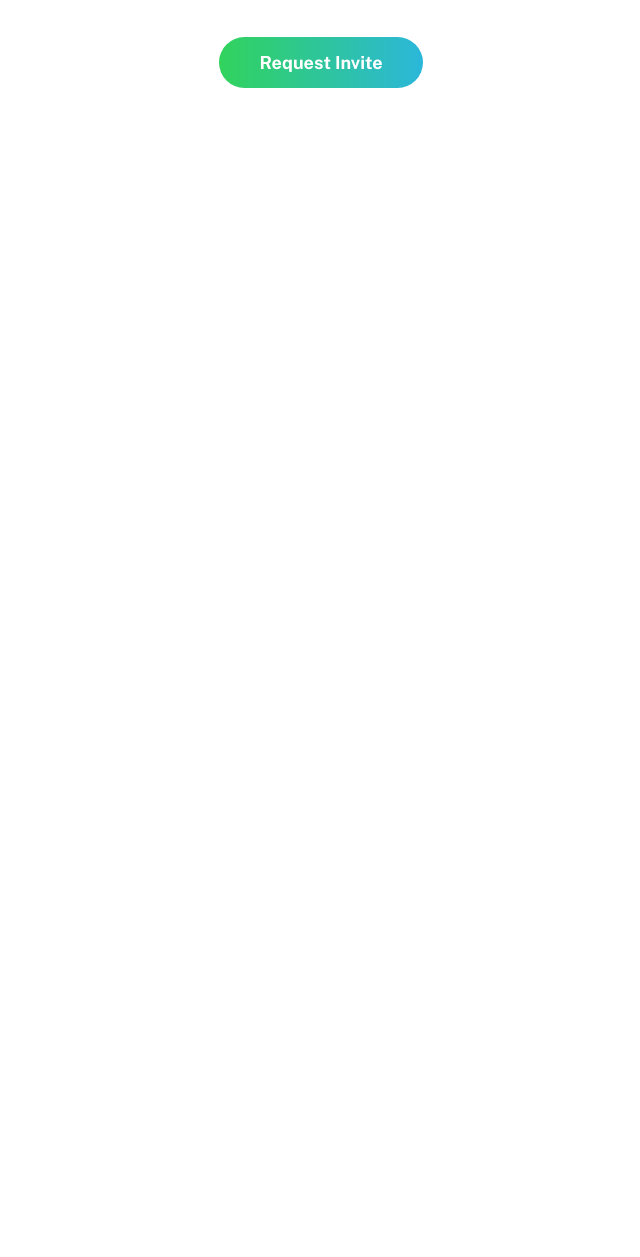
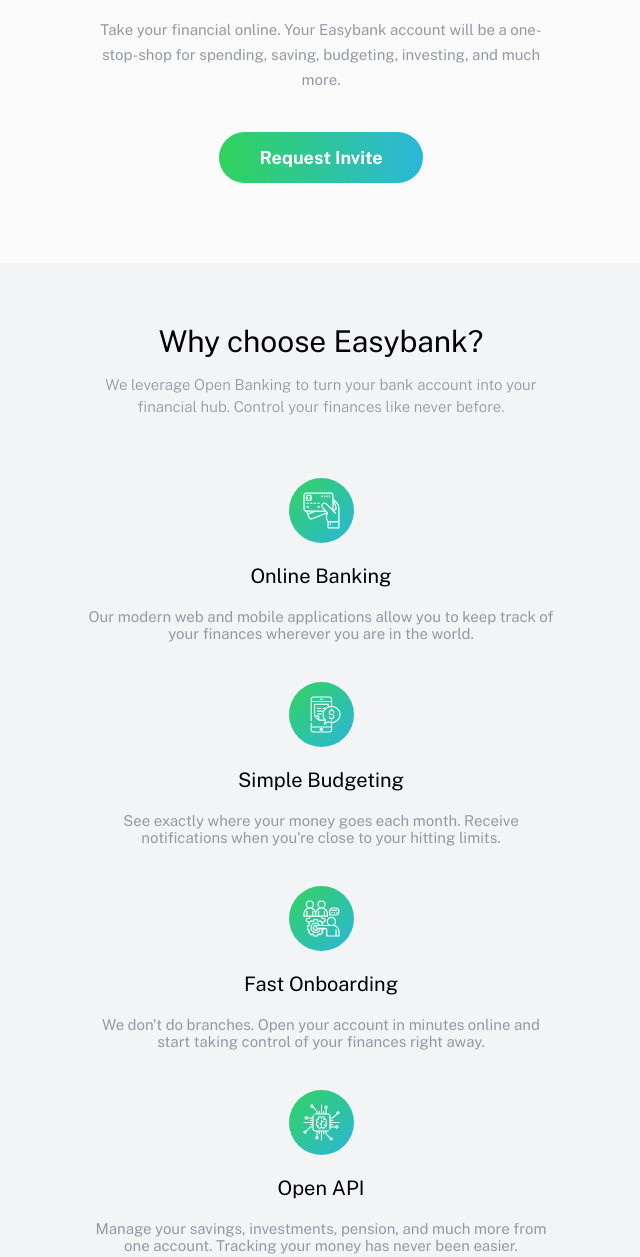
Before and after one commit to Makson19/easybank-landing-page, a plain HTML site: page index.html in a window 1280 px wide. Shown: the part 503-1760 px from the top of the page, without its empty margins (319-959 px from the left). Before the commit the page ends 800 px from the top, so only its background shows below. Drawn offline with nearby package versions, Linux system fonts and the light colour scheme.

Commit message:
add main

```diff
--- a/index.html
+++ b/index.html
@@ -59,6 +59,53 @@
         </header>
     </div>
 
+    <div class="container-main">
+        <main class="main">
+            <section class="main__choose">
+                <div class="main__choose-description">
+                    <h2>Why choose Easybank?</h2>
+                    <p>
+                        We leverage Open Banking to turn your bank account into your financial hub. Control your finances like never before.
+                    </p>
+                </div>
+
+                <div class="main__choose-container_cards">
+                    <div class="card card-online">
+                        <img src="./images/icon-online.svg" alt="logo online banking">
+                        <h3>Online Banking</h3>
+                        <p>
+                            Our modern web and mobile applications allow you to keep track of your finances wherever you are in the world.
+                        </p>
+                    </div>
+
+                    <div class="card card-budgeting">
+                        <img src="./images/icon-budgeting.svg" alt="logo simple budgeting">
+                        <h3>Simple Budgeting</h3>
+                        <p>
+                            See exactly where your money goes each month. Receive notifications when you're close to your hitting limits.
+                        </p>
+                    </div>
+
+                    <div class="card card-onboarding">
+                        <img src="./images/icon-onboarding.svg" alt="logo fast onboarding">
+                        <h3>Fast Onboarding</h3>
+                        <p>
+                            We don't do branches. Open your account in minutes online and start taking control of your finances right away.
+                        </p>
+                    </div>
+
+                    <div class="card card-api">
+                        <img src="./images/icon-api.svg" alt="logo open API">
+                        <h3>Open API</h3>
+                        <p>
+                            Manage your savings, investments, pension, and much more from one account. Tracking your money has never been easier.
+                        </p>
+                    </div>
+                </div>
+            </section>
+        </main>
+    </div>
+
 
     <script src="./js/script.js"></script>
 </body>
--- a/scss/components/_header.scss
+++ b/scss/components/_header.scss
@@ -1,4 +1,6 @@
 .header {
+    width: Min(50rem, 100%);
+    margin-inline: auto;
     @include flex(column, center, center);
 
     &__hero {
@@ -14,7 +16,6 @@
 
         img {
             max-width: 33.5rem;
-            object-fit: fill;
             object-position: 0 -12rem;
         }
     }
@@ -22,7 +23,9 @@
     &__content {
         padding-top: 2rem;
         padding-inline: 2rem;
+        padding-bottom: 8rem;
         text-align: center;
+        // width: min(50rem, 100%);
 
         &-title {
             font-size: 3.8rem;
--- /dev/null
+++ b/scss/components/_main.scss
@@ -0,0 +1,52 @@
+.main {
+    width: Min(50rem, 100%);
+    margin-inline: auto;
+    padding-inline: 1.7rem;
+    padding-block: 6rem;
+
+    &__choose {
+        &-description {
+            text-align: center;
+
+            h2 {
+                font-size: 3rem;
+                font-weight: 400;
+                padding-inline: 3rem;
+                margin-bottom: 1.5rem;
+            }
+
+            p {
+                font-size: 1.5rem;
+                font-weight: $light;
+                line-height: 2.2rem;
+                color: $grayish-blue;
+            }
+        }
+
+        &-container_cards {
+            margin-top: 6rem;
+            display: flex;
+            flex-direction: column;
+            gap: 4rem;
+
+            .card {
+                text-align: center;
+
+                img {
+                    width: 6.5rem;
+                }
+
+                h3 {
+                    font-size: 2rem;
+                    font-weight: $regular;
+                    margin-block: 2rem;
+                }
+
+                p {
+                    font-size: 1.5rem;
+                    color: $grayish-blue;
+                }
+            }
+        }
+    }
+}
--- a/scss/components/_navbar.scss
+++ b/scss/components/_navbar.scss
@@ -1,5 +1,7 @@
 
 .navbar {
+    max-width: 144rem;
+    margin-inline: auto;
     position: relative;
     @include flex(row, center, space-between);
     height: 6.2rem;
--- a/scss/style.scss
+++ b/scss/style.scss
@@ -9,6 +9,7 @@
 // @import './components/btn-request';
 @import './components/navbar';
 @import './components/header';
+@import './components/main';
 
 // import utils
 @import './utils/utils';
--- a/scss/utils/_utils.scss
+++ b/scss/utils/_utils.scss
@@ -1,6 +1,14 @@
-.container-nav, .container-header {
-    max-width: 144rem;
-    margin-inline: auto;
+// .container-nav, .container-header {
+//     max-width: 144rem;
+//     margin-inline: auto;
+// }
+
+.container-header {
+    background-color: $very-light-gray;
+}
+
+.container-main {
+    background-color: $light-grayish-blue;
 }
 
 .active-container {
```
Also changed, not shown: scss/style.css, 1 other file.
